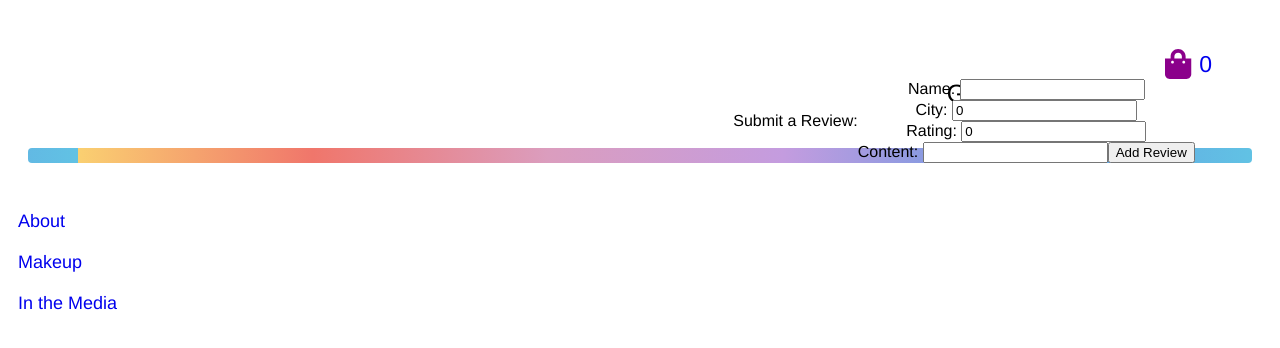
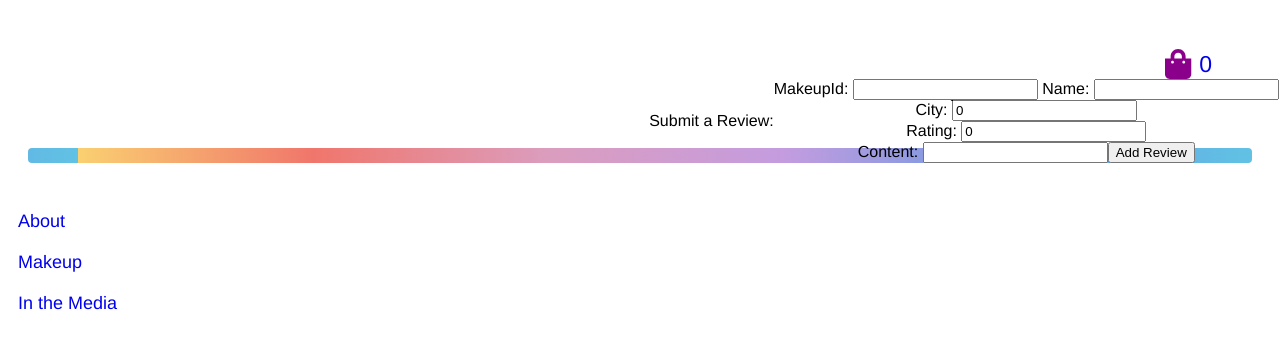
Before and after one commit to kochoa76/Glow-Ecommerce-Client, a React (Create React App) app: page /write-review in a window 1280 px wide. Shown: the top 348 px of the page. Built offline with nearby package versions, Linux system fonts and the light colour scheme; no server answers.

Commit message:
working on fetch POST request to backend to submit reviews

```diff
--- a/src/actions/reviews.js
+++ b/src/actions/reviews.js
@@ -1,3 +1,4 @@
+import { resetReviewForm } from './reviewFormData'
 const API_URL = process.env.REACT_APP_API_URL;
 
 //Action Creators
@@ -24,17 +25,17 @@ export const getReviews = (id) => {
   }
 }
 
-export const createReviews = (review, id) => {
+export const createReviews = (reviewFormData, id) => {
     return (dispatch) => {
       return fetch(`${API_URL}/makeup/${id}/reviews`, {
         method: "POST",
         headers: {
           "Content-type": "application/json"
         },
-        body: JSON.stringify(review)
+        body: JSON.stringify(reviewFormData)
       })
       .then(response => response.json())
-      .then( makeup => console.log(makeup))
+      .then( review => dispatch(addReview(review)))
       .catch( error => console.log(error))
     }
   }
--- a/src/components/MakeupCard.js
+++ b/src/components/MakeupCard.js
@@ -1,6 +1,9 @@
 import React from 'react';
 // import MakeupItem from './MakeupItem';
 import { NavLink } from 'react-router-dom';
+
+
+
 
 class MakeupCard extends React.Component  {
 
@@ -11,7 +14,7 @@ class MakeupCard extends React.Component  {
   }
 
     render() {
-
+      console.log(this.props.reviews)
       const { makeup } = this.props
       const regexMakeup = makeup.name.replace(/\s/g, '')
 
--- a/src/components/MakeupItem.js
+++ b/src/components/MakeupItem.js
@@ -6,9 +6,7 @@ import { getReviews } from '../actions/reviews'
 import AddToCart from '../components/AddToCart'
 import MakeupReviews from '../components/MakeupReviews'
 import './MakeupItem.css'
-import { NavLink } from 'react-router-dom'
 import ReviewForm from '../containers/ReviewForm'
-// import { Link } from 'react-router-dom';
 
 class MakeupItem extends React.Component {
 
@@ -16,13 +14,12 @@ class MakeupItem extends React.Component {
   this.props.getMakeup()
   }
 
-
-
   render() {
-
 
   const filteredItem = this.props.makeup.filter(makeup => makeup.name.replace(/\s/g, '') === this.props.match.params.name)
 
+  const filteredItemId = filteredItem.map(makeup => makeup.id)
+  const makeupId = parseInt(filteredItemId.toString())
 
   const filteredArray = filteredItem.map(makeup =>
     <div className="MakeupItemContainer" key={makeup.id}>
@@ -51,7 +48,7 @@ class MakeupItem extends React.Component {
         <h2 className="review-title"> Reviews </h2>
         <div className="makeupAvgRating"> Avg Rating: {AvgRating} </div>
         <div className="ReviewContent">{reviews}</div>
-        <div className="write-review"><ReviewForm /></div>
+        <div className="ReviewForm"><ReviewForm makeupId={makeupId}/></div>
       </div>
     </div>
     )
--- a/src/containers/ReviewForm.js
+++ b/src/containers/ReviewForm.js
@@ -6,9 +6,17 @@ import './ReviewForm.css'
 
 class ReviewForm extends Component {
 
+  constructor(props){
+    super(props)
+      this.state= {
+        makeupId: this.props.makeupId
+      }
+    }
+
+
   handleSubmit = event => {
     event.preventDefault();
-    this.props.createReviews(this.props.reviewFormData)
+    console.log(this.props.createReviews(this.props.reviewFormData, this.props.makeupId))
   }
 
   handleOnChange= event => {
@@ -18,6 +26,7 @@ class ReviewForm extends Component {
 
   render() {
     console.log(this.props.reviewFormData)
+
   const { name, city, rating, content } = this.props.reviewFormData
 
   return (
@@ -25,18 +34,19 @@ class ReviewForm extends Component {
     Submit a Review:
     <br></br>
     <form onSubmit={this.handleOnSubmit}>
+      <label htmlFor="makeupId"> MakeupId: </label>
+      <input type="number" name="makeupId" value={this.state.makeupId} onChange={this.handleOnChange} />
       <label htmlFor="name"> Name: </label>
       <input type="text" name="name" value={name} onChange={this.handleOnChange}/>
       <br></br>
       <label htmlFor="city"> City: </label>
-      <input type="number" name="city" value={city} onChange={this.handleOnChange}/>
+      <input type="text" name="city" value={city} onChange={this.handleOnChange}/>
       <br></br>
       <label htmlFor="rating"> Rating:  </label>
-      <input type="text" name="rating" value={rating} onChange={this.handleOnChange}/>
+      <input type="number" name="rating" value={rating} onChange={this.handleOnChange}/>
       <br></br>
       <label htmlFor="content"> Content: </label>
       <input type="text" name="content" value={content} onChange={this.handleOnChange}/>
-
       <button type="submit"> Add Review </button>
       </form>
     </div>
--- a/src/reducers/reviewFormDataReducer.js
+++ b/src/reducers/reviewFormDataReducer.js
@@ -5,12 +5,11 @@ const initialState = {
   content: ''
 }
 
-export default function makeupFormDataReducer(state = initialState, action) {
+function reviewFormDataReducer(state = initialState, action) {
 
    switch(action.type) {
      case 'UPDATED_REVIEW_DATA':
       return action.reviewFormData
-
      case 'RESET_REVIEW_FORM':
       return initialState;
 
@@ -20,3 +19,4 @@ export default function makeupFormDataReducer(state = initialState, action) {
 
 
 }
+export default reviewFormDataReducer
```
